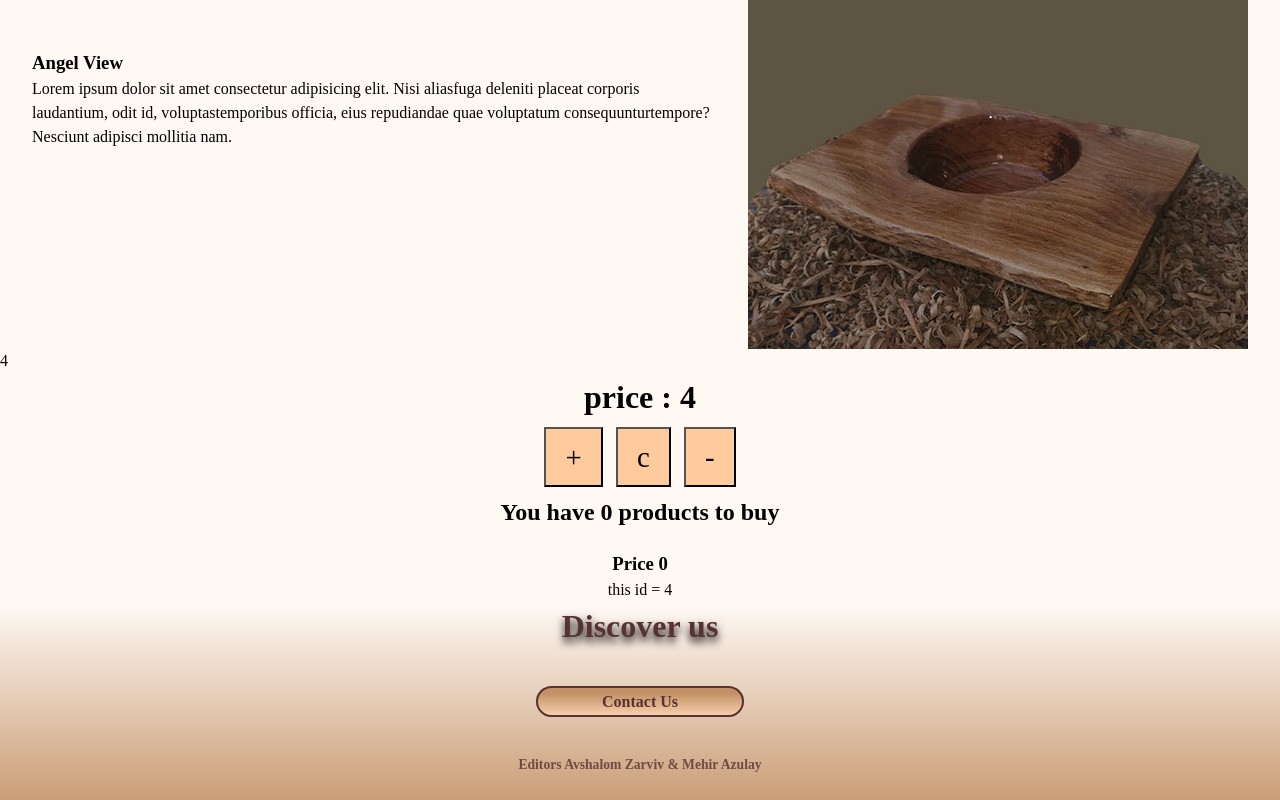
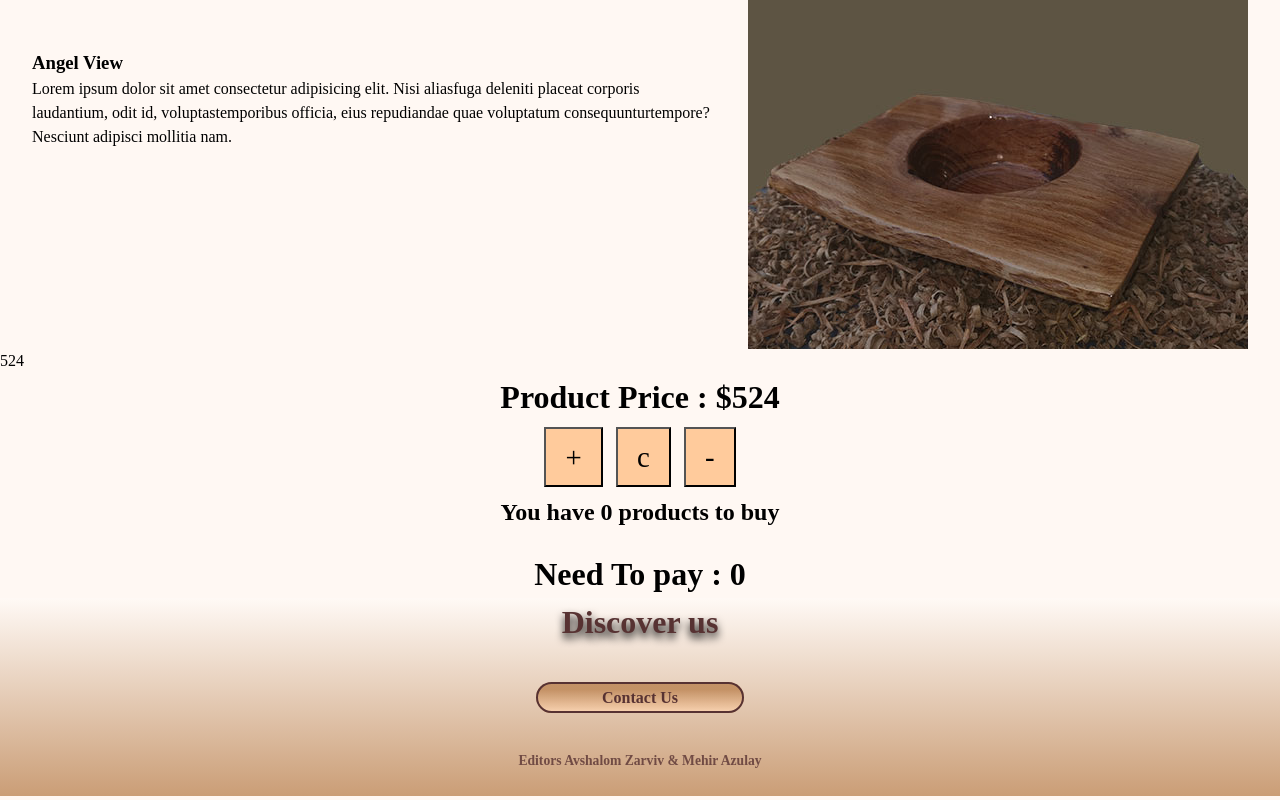
Before and after one commit to Azdevpp/mySiteAngular, an Angular app: page /Product/4 in a window 1280 px wide. Shown: the part 1402-2202 px from the top of the page. Built offline with nearby package versions, Linux system fonts and the light colour scheme; a web font is replaced by a local one.

Commit message:
FinishWithCalculate

```diff
--- a/src/app/all-products/products.component.html
+++ b/src/app/all-products/products.component.html
@@ -24,7 +24,7 @@
         <img src="{{AdvancedProductDetailsArr[userID].pic2}}" alt="" />
     </div>
     <div class="priceProduct">
-        {{userID}}
-        <app-calc-products [price]="price"></app-calc-products>
+        {{AdvancedProductDetailsArr[userID].price}}
+        <app-calc-products [price]="AdvancedProductDetailsArr[userID].price"></app-calc-products>
     </div>
 </div>
--- a/src/app/calc-products/calc-products.component.html
+++ b/src/app/calc-products/calc-products.component.html
@@ -1,11 +1,10 @@
 <div class="calcProd">
-    <h1>price : {{userID}}</h1>
+    <h1>Product Price : ${{price}}</h1>
     <div>
-        <button (click)="addProduct(45)">+</button>
+        <button (click)="addProduct(price)">+</button>
         <button (click)="cancel()">c</button>
-        <button (click)="subProduct(65)">-</button>
+        <button (click)="subProduct(price)">-</button>
     </div>
     <h2>You have {{productsAdded}} products to buy</h2>
-    <h3>Price {{priceAmount}}</h3>
-    <p>this id = {{userID}}</p>
+    <h1>Need To pay : {{priceAmount}}</h1>
 </div>
--- a/src/app/sculptures/sculptures.component.html
+++ b/src/app/sculptures/sculptures.component.html
@@ -6,7 +6,7 @@
 
             <img src="../../assets/images/Products/sculpts/NapkinProduct1Photo.jpg" />
             <h2>Napkin and wine dispenser</h2>
-            <h3>$150</h3>
+            <h3>$500</h3>
             <p>
                 Lorem ipsum dolor sit, amet consectetur adipisicing elit. Totam
                 temporibus quae, corporis voluptas facilis autem labore voluptatum,
@@ -18,7 +18,7 @@
         <div>
             <img src="../../assets/images/Products/sculpts/WiskiProduct1Photo.jpg" />
             <h2>Whiskey stand</h2>
-            <h3>$90</h3>
+            <h3>$120</h3>
             <p>
                 Lorem ipsum dolor sit, amet consectetur adipisicing elit. Totam
                 temporibus quae, corporis voluptas facilis autem labore voluptatum,
@@ -33,7 +33,7 @@
 
             <img src="../../assets/images/Products/sculpts/HandProduct1Photo.jpg" />
             <h2>A hand emerging from an open</h2>
-            <h3>$85</h3>
+            <h3>$890</h3>
             <p>
                 Lorem ipsum dolor sit, amet consectetur adipisicing elit. Totam
                 temporibus quae, corporis voluptas facilis autem labore voluptatum,
@@ -46,7 +46,7 @@
 
             <img src="../../assets/images/Products/sculpts/TongueProduct1Photo.jpg" />
             <h2>Tongue and lower jaw with inscription</h2>
-            <h3>$120</h3>
+            <h3>$650</h3>
             <p>
                 Lorem ipsum dolor sit, amet consectetur adipisicing elit. Totam
                 temporibus quae, corporis voluptas facilis autem labore voluptatum,
--- a/src/app/vases/vases.component.html
+++ b/src/app/vases/vases.component.html
@@ -4,7 +4,7 @@
         <div class="container-vase-left">
             <div class="box-vase">
                 <h2>A bowl for candys</h2>
-                <h3>$150</h3>
+                <h3>$524</h3>
                 <p>
                     Lorem ipsum dolor sit amet, consectetur adipisicing elit. Esse
                     quia sint veniam pariatur praesentium, dolor hic ad eveniet.
@@ -16,7 +16,7 @@
             </div>
             <div class="box-vase">
                 <h2>Small vase for flower</h2>
-                <h3>$80</h3>
+                <h3>$684</h3>
                 <p>
                     Lorem ipsum dolor sit amet, consectetur adipisicing elit. Esse
                     quia sint veniam pariatur praesentium, dolor hic ad eveniet.
@@ -30,7 +30,7 @@
         <div class="container-vase-ritgh">
             <div class="box-vase">
                 <h2>A bowl for nuts</h2>
-                <h3>$50</h3>
+                <h3>$580</h3>
                 <p>
                     Lorem ipsum dolor sit amet, consectetur adipisicing elit. Esse
                     quia sint veniam pariatur praesentium, dolor hic ad eveniet.
@@ -42,7 +42,7 @@
             </div>
             <div class="box-vase">
                 <h2>Spice crushing bowl</h2>
-                <h3>$120</h3>
+                <h3>$360</h3>
                 <p>
                     Lorem ipsum dolor sit amet, consectetur adipisicing elit. Esse
                     quia sint veniam pariatur praesentium, dolor hic ad eveniet.
```
Also changed, not shown: src/app/all-products/products.component.ts (+11 -16 lines), src/app/calc-products/calc-products.component.ts (+5 -8 lines).
